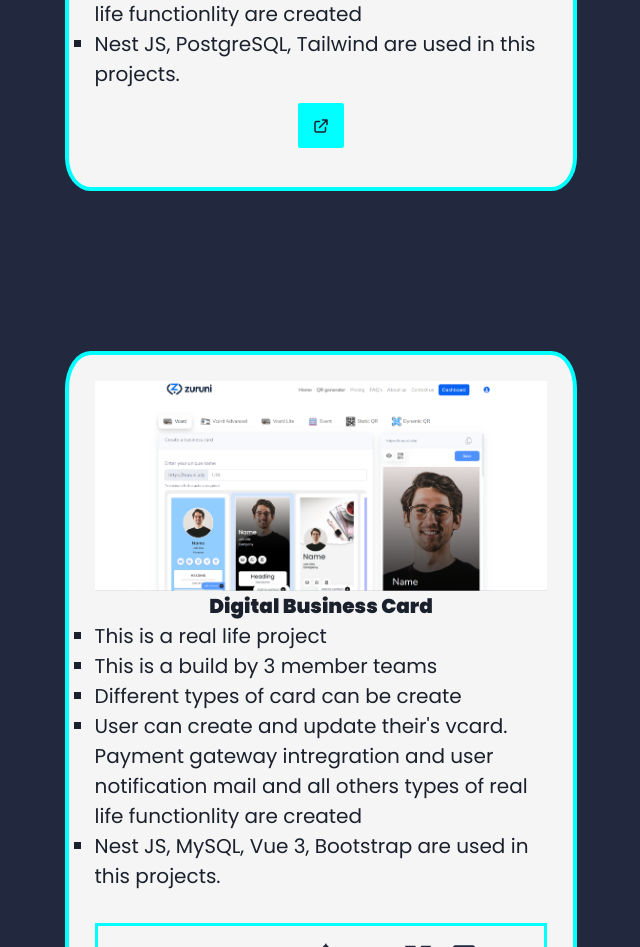
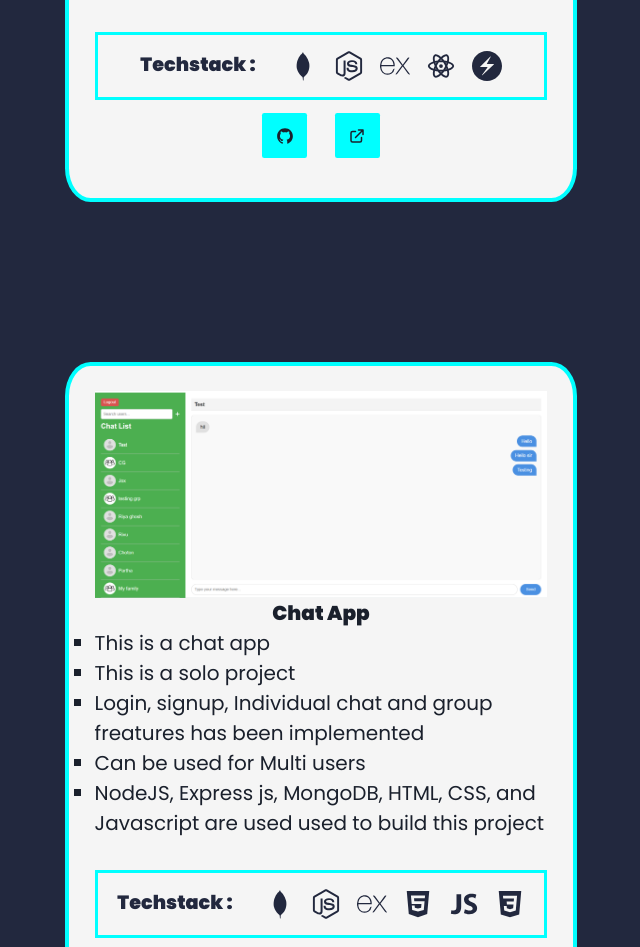
Before and after one commit to amit05c/portfolio, a React (Create React App) app: page / in a window 1280 px wide. Shown: the part 1845-2792 px from the top of the page, without its empty margins (319-959 px from the left). Built offline with nearby package versions, Linux system fonts and the light colour scheme.

Commit message:
update in UI

```diff
--- a/src/Pages/Home.jsx
+++ b/src/Pages/Home.jsx
@@ -1,5 +1,5 @@
 import React, { useEffect } from 'react'
-import {Routes,Route,Link} from "react-router-dom"
+import { Routes, Route, Link } from "react-router-dom"
 import Navbar from '../Components/Navbar'
 import About from './About'
 import Projects from './Projects'
@@ -18,7 +18,7 @@ const Home = () => {
   return (
     <div className={styles.home}>
 
-        <Navbar/>
+      <Navbar />
       <div className={styles.intro}>
         <div >
           <img className={styles.photo} src={Images} alt="amit_photo" />
@@ -33,9 +33,13 @@ const Home = () => {
           </div>
 
 
-         <div style={{display:"flex", justifyContent:"center", marginTop:"1rem"}}>
-        <a href={resume} download><button className={styles.resume}> Resume</button></a>
-         <a className={styles.logo} href="https://github.com/amit05c" target={"_blank"}><AiFillGithub/></a>
+          <div style={{ display: "flex", justifyContent: "center", marginTop: "1rem" }}>
+            {/* <a href={resume} download><button className={styles.resume}> Resume</button></a> */}
+            <a href="https://drive.google.com/file/d/1OUbZUZI8I1Cvxa2qUPpbR1OvS5F9Od9K/view?usp=sharing" target="_blank" rel="noopener noreferrer">
+              <button className={styles.resume}>Resume</button>
+            </a>
+
+            <a className={styles.logo} href="https://github.com/amit05c" target={"_blank"}><AiFillGithub /></a>
 
           </div>
         </div>
@@ -43,9 +47,9 @@ const Home = () => {
       </div>
 
       <About />
-        <Projects  />
+      <Projects />
       <Skills />
-        <GithubCalendar/>
+      <GithubCalendar />
       <Contact />
 
 
--- a/src/Pages/Projects.jsx
+++ b/src/Pages/Projects.jsx
@@ -9,7 +9,10 @@ import image6 from "../Images/myntra.png";
 import image7 from "../Images/connect.png";
 import image8 from "../Images/zuruni.png";
 import dtime from "../Images/dtime.png"
-
+import chatappImg from "../Images/ChatApp.png"
+import { TbBrandNextjs } from "react-icons/tb";
+import { SiPostgresql } from "react-icons/si";
+import { FaTailwind } from 'react-icons/fa';
 import { AiFillGithub } from "react-icons/ai";
 // import { SiRedux } from 'react-icons/si';
 import { HiOutlineExternalLink } from "react-icons/hi";
@@ -44,7 +47,90 @@ const Projects = () => {
         {/* all projects */}
 
         <div data-aos={"zoom-in-up"}>
-          <img src={dtime} alt="max_fashion" className={styles.heroimg} />
+          <img src={image6} alt="max_fashion" className={styles.heroimg} />
+          <div className={styles.project_info}>
+            <h2>Myntra Clone</h2>
+            <ul style={{ listStyleType: "square" }}>
+              <li>This is a full-stack web app</li>
+              <li>This is a solo project</li>
+              <li>Can be used for Multi users</li>
+              <li>Login, signup, delete, filter functionlities are created</li>
+              <li>
+                NodeJS, Express js, MongoDB, React, Redux, Chakra ui are used
+                used to build this project
+              </li>
+            </ul>
+          </div>
+
+          <div className={styles.techstack}>
+            <h1>Techstack :</h1>
+            <div>
+              <DiMongodb />
+              <FaNodeJs />
+              <SiExpress />
+              <RiReactjsLine />
+              <SiChakraui />
+            </div>
+          </div>
+
+          <div>
+            <a href="https://github.com/amit05c/myntra_clone" target={"_blank"}>
+              <button>
+                <AiFillGithub fontSize={"large"} />
+              </button>
+            </a>
+            <a href="https://myntra-blue.vercel.app/" target={"_blank"}>
+              <button>
+                <HiOutlineExternalLink fontSize={"large"} />
+              </button>
+            </a>
+          </div>
+        </div>
+
+        <div data-aos={"zoom-in-up"}>
+          <img src={chatappImg} alt="max_fashion" className={styles.heroimg} />
+          <div className={styles.project_info}>
+            <h2>Chat App</h2>
+            <ul style={{ listStyleType: "square" }}>
+              <li>This is a chat app</li>
+              <li>This is a solo project</li>
+              <li>Login, signup, Individual chat and group freatures has been implemented</li>
+              <li>Can be used for Multi users</li>
+              <li>
+                NodeJS, Express js, MongoDB, HTML, CSS, and Javascript are used
+                used to build this project
+              </li>
+            </ul>
+          </div>
+
+          <div className={styles.techstack}>
+            <h1>Techstack :</h1>
+            <div>
+              <DiMongodb />
+              <FaNodeJs />
+              <SiExpress />
+              <FaHtml5/>
+              <IoLogoJavascript />
+              <IoLogoCss3 />
+            </div>
+          </div>
+
+          <div>
+            <a href="https://github.com/amit05c/server" target={"_blank"}>
+              <button>
+                <AiFillGithub fontSize={"large"} />
+              </button>
+            </a>
+            <a href="https://server-ry4n.onrender.com" target={"_blank"}>
+              <button>
+                <HiOutlineExternalLink fontSize={"large"} />
+              </button>
+            </a>
+          </div>
+        </div>
+
+        <div data-aos={"zoom-in-up"}>
+          <img src={dtime} alt="dtime" className={styles.heroimg} />
           <div className={styles.project_info}>
             <h2>Dtechtive</h2>
             <ul style={{ listStyleType: "square" }}>
@@ -61,6 +147,15 @@ const Projects = () => {
               </li>
             </ul>
           </div>
+
+          <div className={styles.techstack}>
+            <h1>Techstack :</h1>
+            <div>
+              <TbBrandNextjs />
+              <SiPostgresql />
+            </div>
+          </div>
+
 
           <div>
 
@@ -115,49 +210,6 @@ const Projects = () => {
           </div>
         </div>
 
-        <div data-aos={"zoom-in-up"}>
-          <img src={image6} alt="max_fashion" className={styles.heroimg} />
-          <div className={styles.project_info}>
-            <h2>Myntra Clone</h2>
-            <ul style={{ listStyleType: "square" }}>
-              <li>This is a full-stack web app</li>
-              <li>This is a solo project</li>
-              <li>Can be used for Multi users</li>
-              <li>Login, signup, delete, filter functionlities are created</li>
-              <li>
-                NodeJS, Express js, MongoDB, React, Redux, Chakra ui are used
-                used to build this project
-              </li>
-            </ul>
-          </div>
-
-          <div className={styles.techstack}>
-            <h1>Techstack :</h1>
-            <div>
-              <DiMongodb />
-              <FaNodeJs />
-              <SiExpress />
-              <RiReactjsLine />
-              <SiChakraui />
-            </div>
-          </div>
-
-          <div>
-            <a href="https://github.com/amit05c/myntra_clone" target={"_blank"}>
-              <button>
-                <AiFillGithub fontSize={"large"} />
-              </button>
-            </a>
-            <a href="https://myntra-blue.vercel.app/" target={"_blank"}>
-              <button>
-                <HiOutlineExternalLink fontSize={"large"} />
-              </button>
-            </a>
-          </div>
-        </div>
-
-
-
       </div>
     </div>
   );
--- a/src/Pages/Skills.jsx
+++ b/src/Pages/Skills.jsx
@@ -9,7 +9,7 @@ import Redux from "../Images/Redux.png";
 import Dsa from "../Images/dsa_photo.jpeg";
 import { DiMongodb } from 'react-icons/di';
 import { FaHtml5,FaNodeJs } from 'react-icons/fa';
-import { SiChakraui,SiRedux,SiExpress } from 'react-icons/si';
+import { SiChakraui,SiRedux,SiExpress,SiSocketdotio } from 'react-icons/si';
 import { RiReactjsLine } from 'react-icons/ri';
 // import { IoLogoJavascript } from 'react-icons/io';
 import { TbBrandJavascript,TbBrandTailwind } from 'react-icons/tb';
@@ -108,6 +108,10 @@ const Skills = () => {
          <TbBrandTailwind  className={styles.photo}/>
           <Text fontSize={['sm','md','lg']}>Tailwind CSS</Text>
         </div>
+        <div className={styles.logo} data-aos={"zoom-in-up"}>
+         <SiSocketdotio  className={styles.photo}/>
+          <Text fontSize={['sm','md','lg']}>Socket IO</Text>
+        </div>
       </div>
     </div>
   );
```
Also changed, not shown: src/Images/ChatApp.png (added), 1 other file (tests, documents, lock files or other folders). Lines whose indentation alone changed are shown as unchanged.
